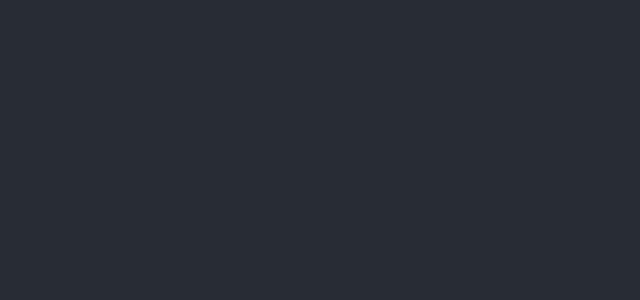
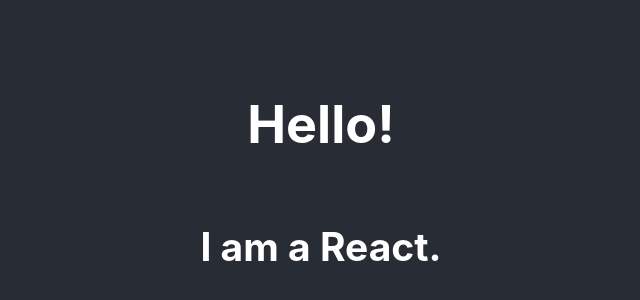
Before and after one commit to JustinWarren/my-jamz-app, a React (Create React App) app: page / in a window 1280 px wide. Shown: the part 220-520 px from the top of the page, without its empty margins (319-959 px from the left). Built offline with nearby package versions, Linux system fonts and the light colour scheme.

Commit message:
Making some small changes to app.js hooray

```diff
--- a/src/App.js
+++ b/src/App.js
@@ -6,7 +6,8 @@ function App() {
   return (
     <div className="App">
       <header className="App-header">
-
+        <h1>{"Hello!"}</h1>
+        <h2>{"I am a React."}</h2>
       </header>
     </div>
   );
```
